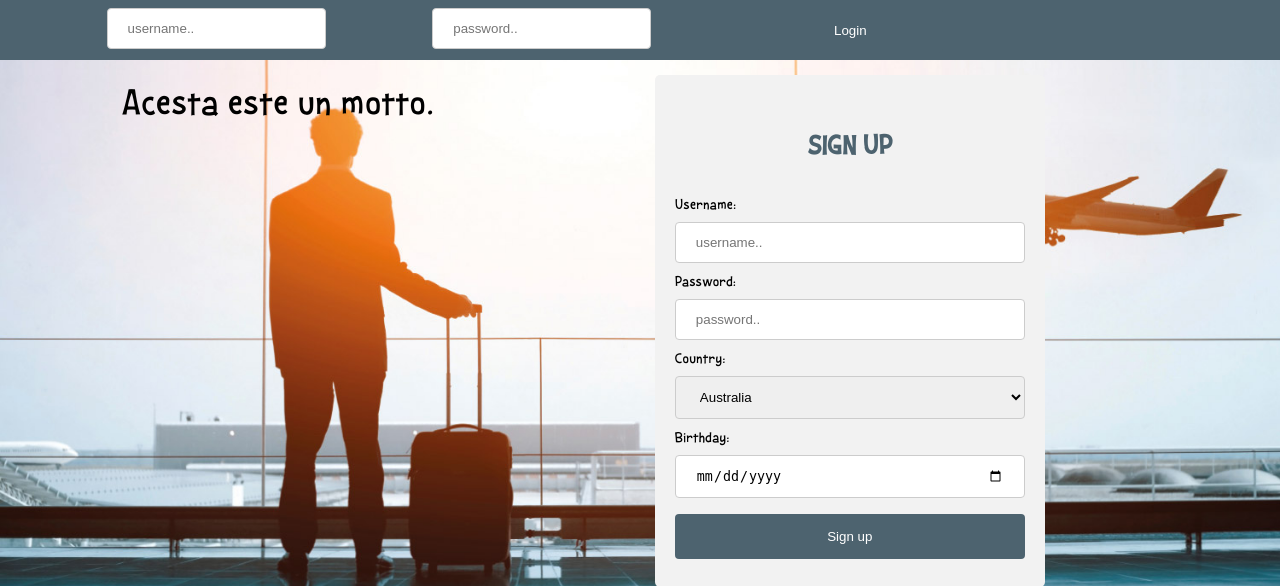
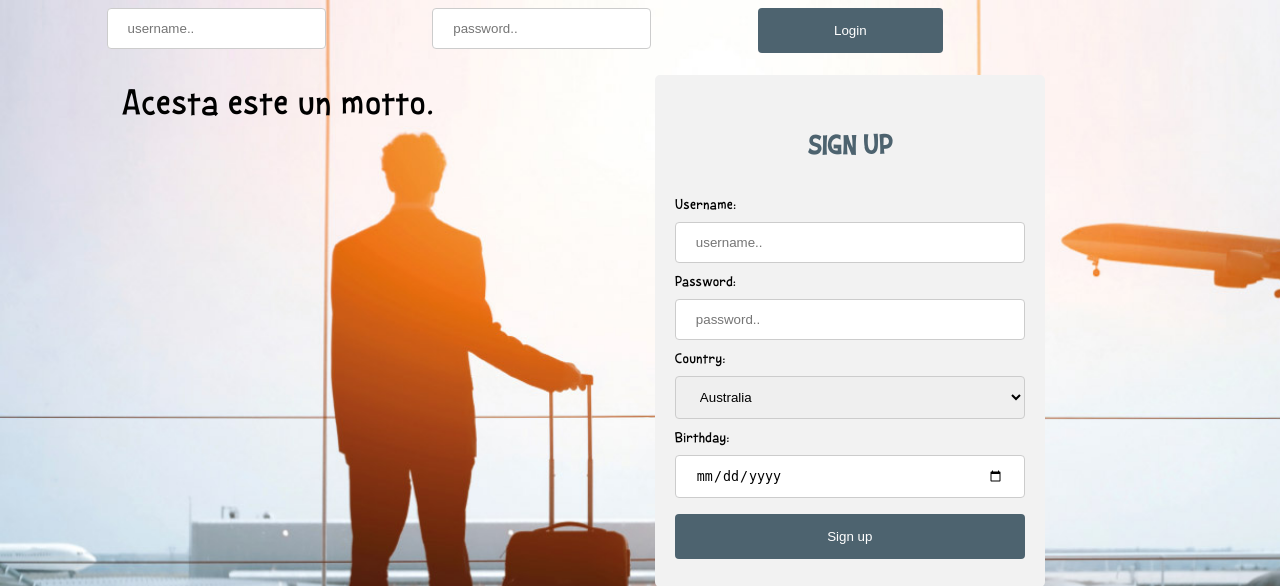
Before and after one commit to mochiSenpai/SouR_TW, a PHP site: page /signin.html in a window 1280 px wide. Shown: the top 586 px of the page. Run offline with PHP 8.4, Linux system fonts and the light colour scheme.

Commit message:
mici modificari pagina de pornire

```diff
--- a/style1.css
+++ b/style1.css
@@ -1,4 +1,3 @@
-
 * {
     box-sizing: border-box;
 }
@@ -21,11 +20,11 @@ body{
   background-repeat: no-repeat;
   background-size: cover;
   margin: 0;
+  background-attachment: fixed;
 }
 
 .topbar {
   overflow: hidden;
-  background-color: #4d636f ;
   top: 0;
   /*position: absolute;
   /*display: block;
@@ -201,7 +200,6 @@ input[type=submit]:hover {
   margin:auto;
   overflow: hidden;
   position: relative;
-
 }*/
 
 }
```
